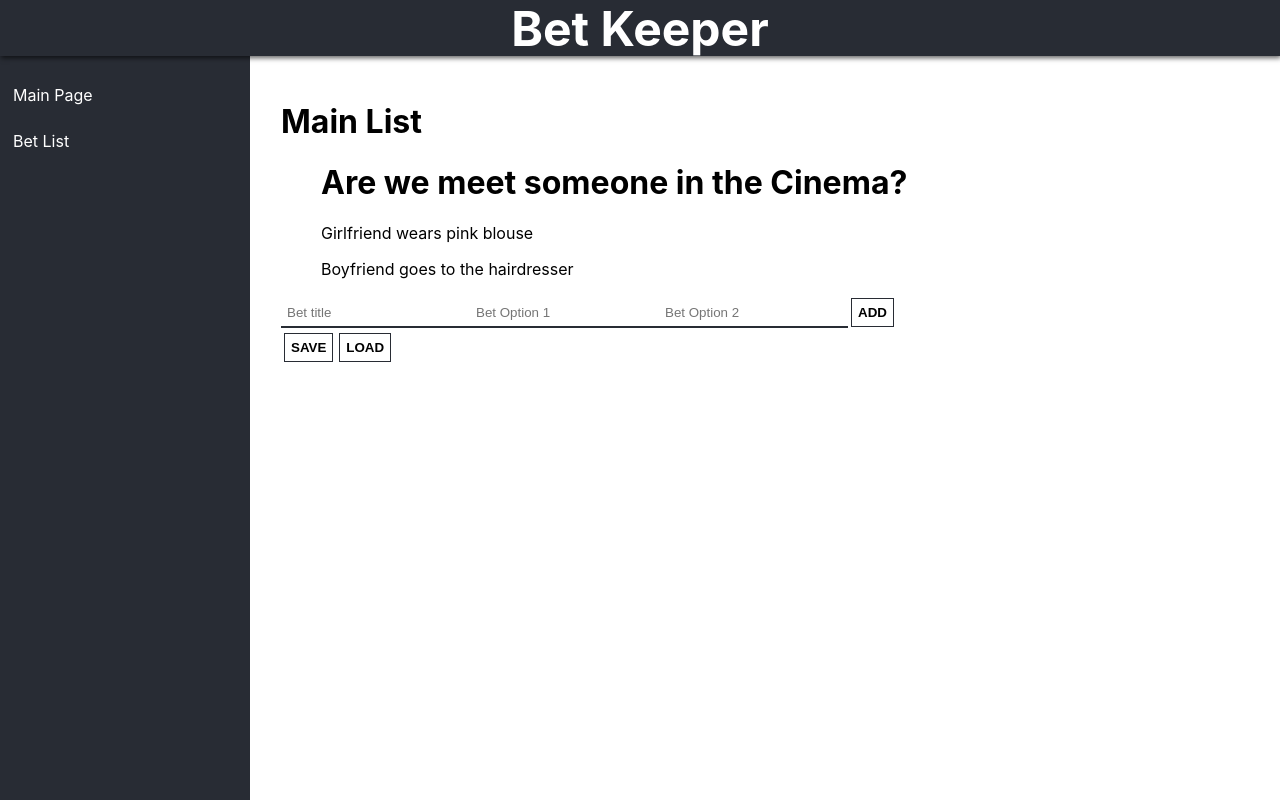
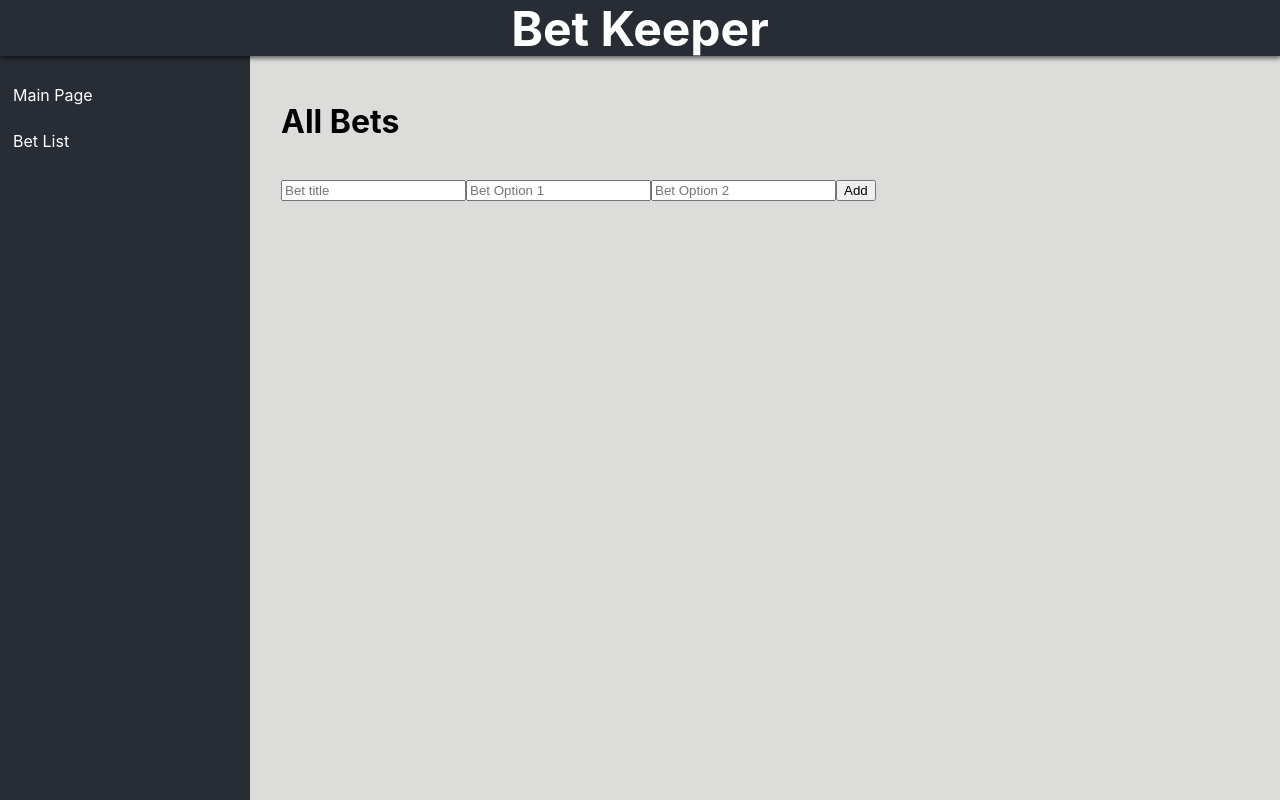
Before and after one commit to radek2s/BetKeeper, a React (Create React App) app: page /list in a window 1280 px wide. Built offline with nearby package versions, Linux system fonts and the light colour scheme.

Commit message:
view and code integration

```diff
--- a/src/App.css
+++ b/src/App.css
@@ -1,6 +1,10 @@
-:root {
-  --primary: rgb(145, 40, 250)
+:root{
+  --mainColor: rgb(37, 37, 37);
+  --firstColor: rgb(255 87 36);
+  --secondColor: rgb(40 201 171);
+  --disabledColor: gray;
 }
+
 .App {
   display: grid;
   grid-template-columns: [sidebar-start] 20vw [main] auto [right-sidebar-start] 300px;
@@ -78,29 +82,52 @@
   text-decoration: none;
 }
 
-input {
-  padding: 6px;
-  border: 0;
-  border-bottom: 2px solid #282c34;
-}
-input:focus-visible {
-  outline-width: 0;
-  border-bottom: 2px solid var(--primary);
-  transition: border-bottom 0.2s ease-in-out;
+.wesoły-div-😂{
+  width: 45%;
+  margin: 1rem;
+  background-color: white;
+  border-radius: 3px;
+  box-shadow: 0px 0px 10px grey;
+  padding: 0.5rem;
+  display: flex;
+  flex-direction: column;
+  justify-content: space-between;
 }
 
-button {
-  padding: 6px;
-  border: 1px solid #282c34;
-  margin: 3px;
-  background-color: white;
-  text-transform: uppercase;
-  font-weight: bold;
+.bet-id{
+  color: var(--disabledColor);
+  margin-left: 1rem;
 }
-button:hover {
-  background-color: var(--primary);
-  color: white;
-  border-color: white;
-  transition: all 0.125s ease-in-out;
-  cursor: pointer;
+
+.wesoły-div-😂 .flex{
+  display: flex;
+  justify-content: space-between;
 }
+
+.bet-info{
+  align-items: center;
+}
+
+.wesoły-div-😂 .options div{
+  width: 44%;
+  padding: 1rem;
+  border-radius: 2px;
+  filter: grayscale(1);
+}
+
+.wesoły-div-😂 .options div:first-child{
+  background-color: var(--firstColor);
+}
+.wesoły-div-😂 .options div:last-child{
+  background-color: var(--secondColor);
+}
+
+main ul{
+  display: flex;
+  flex-wrap: wrap;
+  justify-content: space-around;
+}
+
+.winner{
+  filter: grayscale(0);
+}
--- a/src/components/BetCreator.tsx
+++ b/src/components/BetCreator.tsx
@@ -1,5 +1,5 @@
 import { useState } from "react";
-import { addBet } from "../features/bet/betSlice";
+import { addBet, saveBets } from "../features/bet/betSlice";
 import { useAppDispatch } from "../hooks"
 import BetEntry from "../models/BetEntry";
 
@@ -13,6 +13,7 @@ const BetCreator: React.FC = () => {
     let createBet = ():void => {
         if(!!betTitle && !!betOption1 && !!betOption2) {
             dispatch(addBet(new BetEntry(betTitle, betOption1, betOption2)));
+            dispatch(saveBets());
             clearInputs();
         } else {
             console.error("Invalid bet!");
--- a/src/components/BetElement.tsx
+++ b/src/components/BetElement.tsx
@@ -2,11 +2,11 @@ import BetEntry from "../models/BetEntry";
 
 const BetElement:React.FC<{bet:BetEntry}> = ({bet}) => {
     return (
-        <div>
+        <div className="wesoły-div-😂">
             <h1>{bet.title}</h1>
-            <div>
-                <p onClick={() => bet.resolve(1)}>{bet.betOption1}</p>
-                <p onClick={() => bet.resolve(2)}>{bet.betOption2}</p>
+            <div className="options flex">
+                <div className={bet.resolved == 1 ? 'winner' : ''} onClick={() => bet.resolve(1)}>{bet.betOption1}</div>
+                <div className={bet.resolved == 2 ? 'winner' : ''} onClick={() => bet.resolve(2)}>{bet.betOption2}</div>
             </div>
         </div>
     )
--- a/src/features/bet/betSlice.ts
+++ b/src/features/bet/betSlice.ts
@@ -25,11 +25,11 @@ export const betSlice = createSlice({
             state.betList = [];
         },
         saveBets: (state) => {
-            window.localStorage.setItem("bets", JSON.stringify(state.betList));
+            window.localStorage.setItem("bet-list", JSON.stringify(state.betList));
         },
         loadBets: (state) => {
             state.betList = [];
-            let x = JSON.parse(window.localStorage.getItem("bets") || "[]") as BetEntry[];
+            let x = JSON.parse(window.localStorage.getItem("bet-list") || "[]") as BetEntry[];
             x.forEach(b => state.betList.push(Object.assign(new BetEntry(b.title, b.betOption1, b.betOption2), b)));
         }
     }
--- a/src/index.css
+++ b/src/index.css
@@ -5,6 +5,7 @@ body {
     sans-serif;
   -webkit-font-smoothing: antialiased;
   -moz-osx-font-smoothing: grayscale;
+  background-color: #dcdcdb;
 }
 
 code {
--- a/src/layout/RouterOutlet.tsx
+++ b/src/layout/RouterOutlet.tsx
@@ -1,6 +1,6 @@
 import React, { lazy } from 'react';
 import { BrowserRouter as Router, Switch, Route } from "react-router-dom";
-const BetPage = lazy(() => import('../views/BetPage'));
+const BetPage = lazy(() => import('../views/BetListPage'));
 const MainPage = lazy(() => import('../views/MainPage'));
 
 
--- /dev/null
+++ b/src/views/BetListPage.tsx
@@ -0,0 +1,71 @@
+
+import React, { useEffect } from "react";
+import BetCreator from "../components/BetCreator";
+import { useAppDispatch, useAppSelector } from "../hooks";
+import BetElement from "../components/BetElement";
+import { loadBets } from "../features/bet/betSlice";
+
+const BetPage: React.FC = () => {
+  let dispatch = useAppDispatch();
+  useEffect(() => {dispatch(loadBets())}, []);
+
+    return (
+      <div>
+        <h1>All Bets</h1>
+        <ul>
+          {useAppSelector(state => state.bet.betList).map((bet, i) => (
+          <BetElement bet={bet} key={i} />))}
+        </ul>
+        {
+          /*<textarea placeholder="Enter a bet title" id="bet-title" onChange={e => this.setState({ title: e.target.value })}></textarea>
+        <textarea placeholder="Enter Radek's demand" id="bet-option" onChange={e => this.setState({ firstOption: e.target.value })}></textarea>
+        <textarea placeholder="Enter Gosia's demand" id="bet-option" onChange={e => this.setState({ secondOption: e.target.value })}></textarea>
+        <button onClick={e => this.addBetToLocalStorage(this.state.title, this.state.firstOption,  this.state.secondOption)}>Add a bet</button> */}
+        <BetCreator></BetCreator>
+      </div>
+    )
+
+
+
+  // renderAllBets() {
+  //   let betList = this.getBetListFromLocalStorage();
+  //   let result: JSX.Element[] = [];
+  //   console.log(betList);
+
+  //   if (betList.length > 0){
+  //     betList.forEach(i => {
+  //       result.push(<BetComponent bet={i}></BetComponent>);
+  //     })
+  //   }
+
+  //   return result;
+  // }
+
+  // getBetListFromLocalStorage(): BetI[] {
+  //   return JSON.parse(window.localStorage.getItem("bet-list") || "[]");
+  // }
+
+  // addBetToLocalStorage(title: string, firstOption: string, secondOption: string) {
+  //   let betList: any[] = this.getBetListFromLocalStorage();
+
+  //   let bet:BetI= {
+  //     id: this.autoIncrementBetId(),
+  //     title, //on to ogarnia :D
+  //     firstOption,
+  //     secondOption,
+  //     betState: 0
+  //   }
+
+  //   betList.push(bet);
+
+  //   let result: string = JSON.stringify(betList);
+  //   window.localStorage.setItem("bet-list", result);
+  // }
+
+  // autoIncrementBetId() {
+  //   let newId = this.getBetListFromLocalStorage().length + 1;
+  //   return newId;
+  // }
+}
+
+export default BetPage;
--- a/src/views/BetPage.tsx
+++ /dev/null
@@ -1,43 +0,0 @@
-import React from "react";
-import { useAppDispatch, useAppSelector } from "../hooks";
-import BetElement from "../components/BetElement";
-import BetCreator from "../components/BetCreator";
-import { loadBets, saveBets } from "../features/bet/betSlice";
-
-const BetPage: React.FC = () => {
-  const betList = useAppSelector(state => state.bet.betList)
-  let dispatch = useAppDispatch();
-
-  return (
-    <div>
-      <h1>Main List</h1>
-
-      <ul>
-        {betList.map((bet, i) => (
-          <BetElement bet={bet} key={i} />
-        ))}
-      </ul>
-
-      <div>
-        <BetCreator />
-      </div>
-
-      <div>
-        <button onClick={() => dispatch(saveBets())}>
-          Save
-        </button>
-
-        {/*TODO: Add React onMountedLifecycleHook to load all Bets from memory*/}
-        <button onClick={() => dispatch(loadBets())}>
-          Load
-        </button>
-      </div>
-
-
-    </div>
-
-  )
-
-};
-
-export default BetPage;
```
Also changed, not shown: 1 other file (tests, documents, lock files or other folders).
